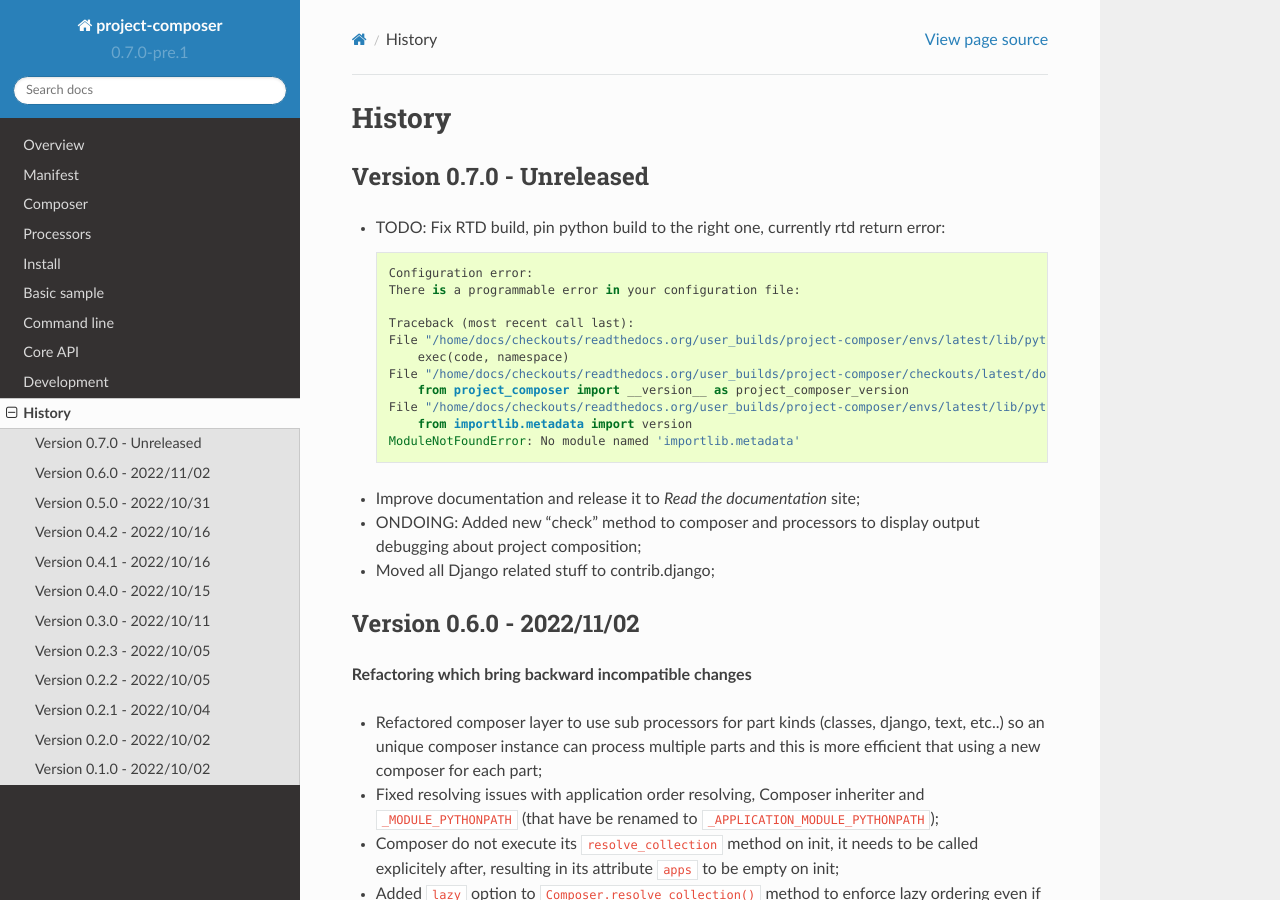
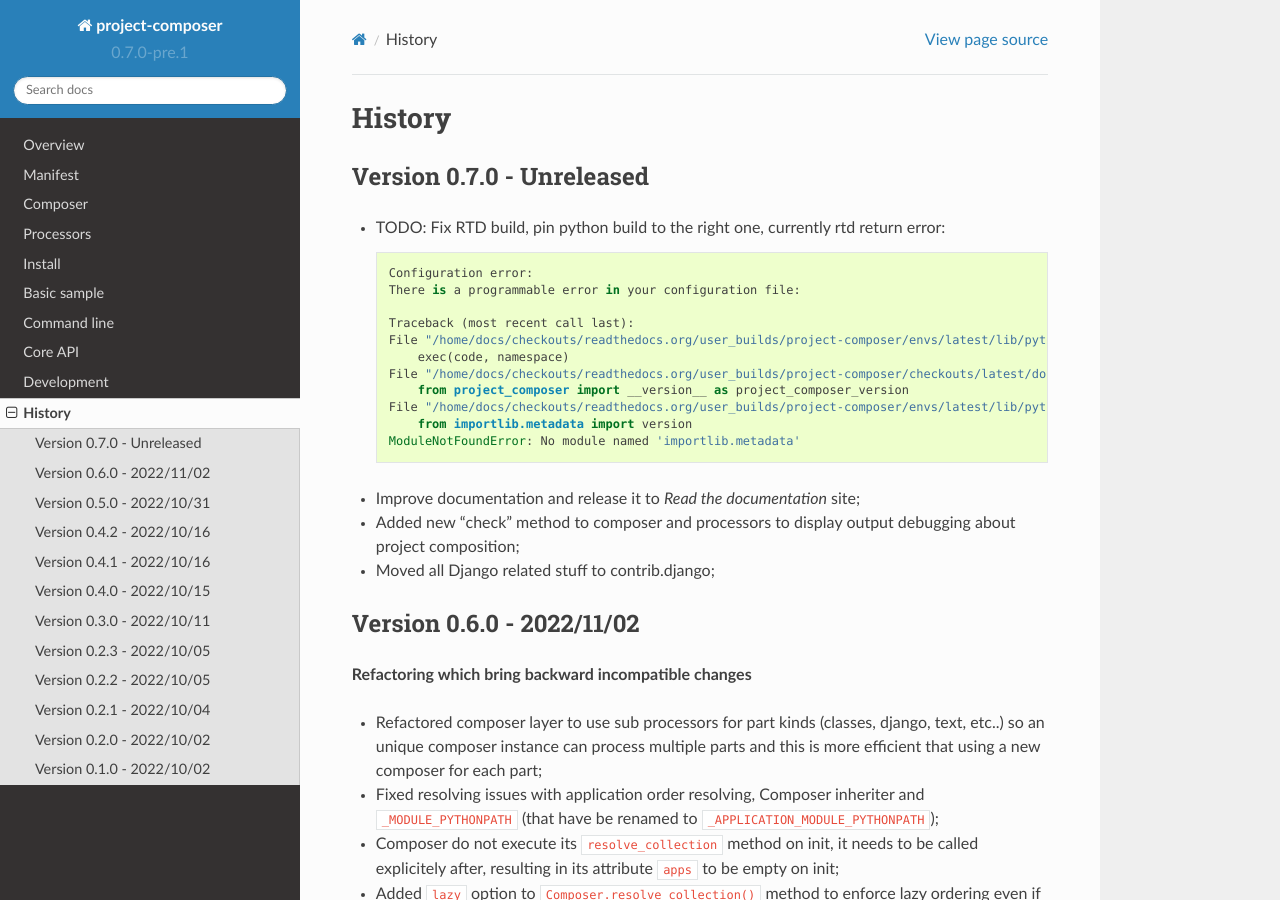
Before and after one commit to sveetch/project-composer, a Sphinx documentation site: the page built from docs/history.rst, in a window 1280 px wide and 900 px high. Built offline with Sphinx 7.4.7 and the Read the Docs theme 2.0.0, drawn with Linux system fonts in a browser that asks for light colours; the version number is read from the project's files by our own code.

Commit message:
Fixed flake issues and fixed some docs

```diff
--- a/docs/core/index.rst
+++ b/docs/core/index.rst
@@ -17,5 +17,5 @@
    :maxdepth: 2
 
    compose.rst
-   collector.rst
    miscellaneous.rst
+   django.rst
--- a/docs/history.rst
+++ b/docs/history.rst
@@ -22,8 +22,8 @@
     ModuleNotFoundError: No module named 'importlib.metadata'
 
 * Improve documentation and release it to *Read the documentation* site;
-* ONDOING: Added new "check" method to composer and processors to display output
-  debugging about project composition;
+* Added new "check" method to composer and processors to display output debugging about
+  project composition;
 * Moved all Django related stuff to contrib.django;
 
 
--- a/frozen.txt
+++ b/frozen.txt
@@ -6,7 +6,7 @@
 livereload==2.6.3
 pytest==7.2.0
 Sphinx==5.3.0
-sphinx-rtd-theme==1.0.0
+sphinx-rtd-theme==1.1.1
 tomli==2.0.1
 tox==3.27.0
 twine==4.0.1
```
Also changed, not shown: other parts of frozen.txt (+1 -1 lines), docs/core/collector.rst (deleted, +0 -9 lines), docs/core/django.rst (added, +20 -0 lines), 5 other files.
